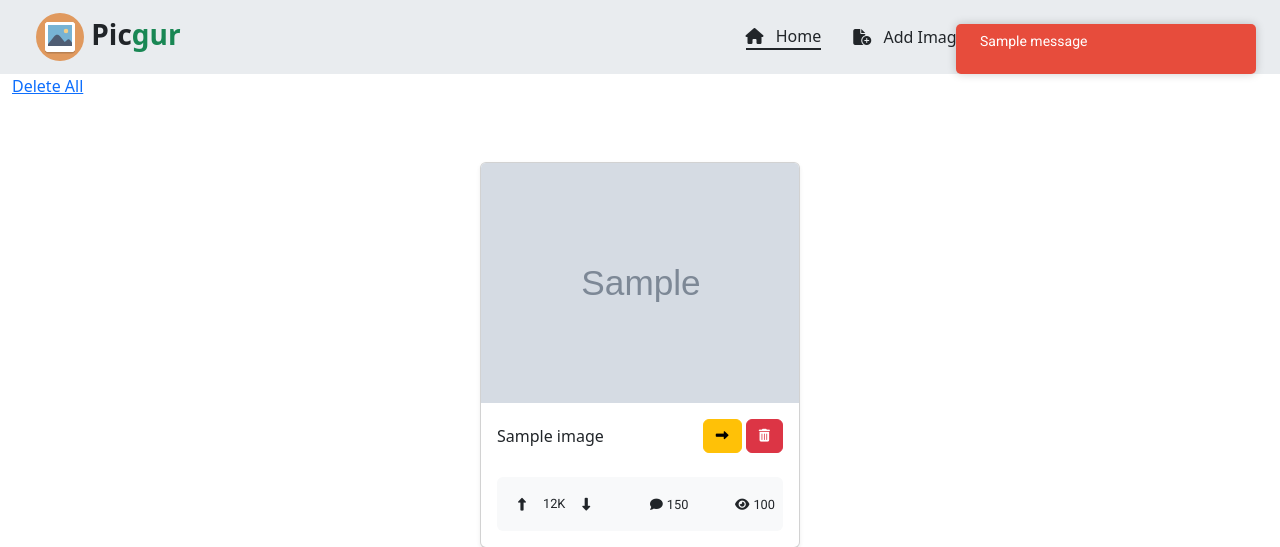
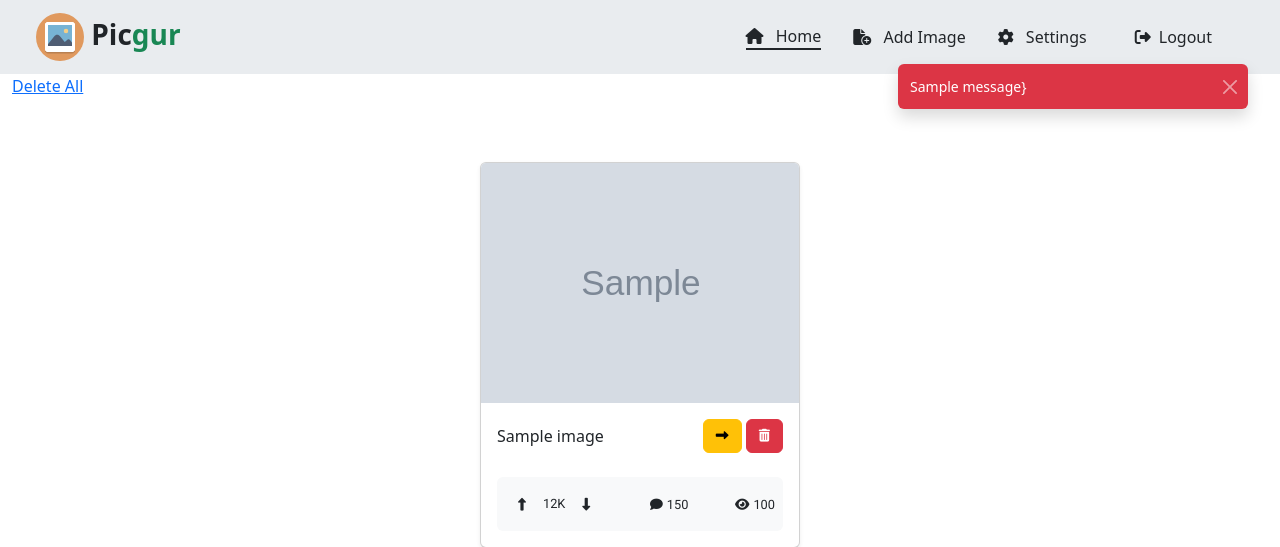
Before and after one commit to ogzcode/Flask-Imgur-Clone, a Flask app: page /home in a window 1280 px wide. Shown: the top 547 px of the page. Run offline with Flask 3, Linux system fonts and the light colour scheme; a user stored in the database is signed in; tables that the repository leaves empty hold one stand-in row (values such as "Sample post"); grey boxes marked "Sample" are stand-in pictures; one stand-in notice (Sample message) is shown.

Commit message:
Toast message edited with boostrap styles

```diff
--- a/app/static/css/toast.css
+++ b/app/static/css/toast.css
@@ -1,38 +1,17 @@
-.toast__box {
+.toast {
     position: fixed;
-    width: 300px;
-    height: 50px;
-    display: flex;
-    align-items: center;
-    padding: 0 24px;
-    top: 24px;
-    right: 24px;
-    z-index: 9999;
-    box-sizing: border-box;
-    border-radius: 5px;
-    box-shadow: 0 0 10px rgba(0, 0, 0, .2);
-    animation: toast 1s ease-in-out;
+    top: 0;
+    right: 2rem;
+    z-index: 999999;
+    animation: slideIn 0.5s ease-in-out;
+    transform: translateY(4rem);
 }
 
-.toast__content {
-    font-size: 14px;
-    color: #fff;
-}
-
-.toast--success {
-    background-color: var(--secondary-color);
-}
-
-.toast--danger {
-    background-color: #e74c3c;
-}
-
-@keyframes toast {
-    0% {
-        transform: translateY(-100px);
-    }
-
-    100% {
+@keyframes slideIn {
+    from {
         transform: translateY(0);
     }
+    to {
+        transform: translateY(4rem);
+    }
 }
--- a/app/static/js/toast.js
+++ b/app/static/js/toast.js
@@ -1,8 +1,8 @@
-const toast = document.querySelector('.toast__box');
+const toast = document.querySelector('.toast');
 
 if (toast) {
     setTimeout(() => {
-        toast.style.display = 'none';
+        toast.classList.remove('show');
     }
     , 3000);
 }
--- a/app/templates/partials/toast_message.html
+++ b/app/templates/partials/toast_message.html
@@ -1,18 +1,30 @@
-{% with messages = get_flashed_messages(category_filter=["success"]) %}
-    {% if messages %}
-        {% for message in messages %}
-            <div class="toast__box toast--success roboto-400">
-                <p class="toast__content">{{ message }}</p>
+{% with messages_success = get_flashed_messages(category_filter=["success"]) %}
+{% if messages_success %}
+{% for message in messages_success %}
+<div class="toast show align-items-center text-white bg-success border-0" role="alert" aria-live="assertive" aria-atomic="true">
+    <div class="d-flex">
+        <div class="toast-body">
+            {{ message }}
+        </div>
+        <button type="button" class="btn-close btn-close-white me-2 m-auto" data-bs-dismiss="toast"
+            aria-label="Close"></button>
+    </div>
 </div>
 {% endfor %}
 {% endif %}
 {% endwith %}
 
-{% with messages = get_flashed_messages(category_filter=["danger"]) %}
-    {% if messages %}
-        {% for message in messages %}
-            <div class="toast__box toast--danger roboto-400">
-                <p class="toast__content">{{ message }}</p>
+{% with messages_danger = get_flashed_messages(category_filter=["danger"]) %}
+{% if messages_danger %}
+{% for message in messages_danger %}
+<div class="toast show align-items-center text-white bg-danger border-0" role="alert" aria-live="assertive" aria-atomic="true">
+    <div class="d-flex">
+        <div class="toast-body">
+            {{ message }}}
+        </div>
+        <button type="button" class="btn-close btn-close-white me-2 m-auto" data-bs-dismiss="toast"
+            aria-label="Close"></button>
+    </div>
 </div>
 {% endfor %}
 {% endif %}
```
Lines whose indentation alone changed are shown as unchanged.
